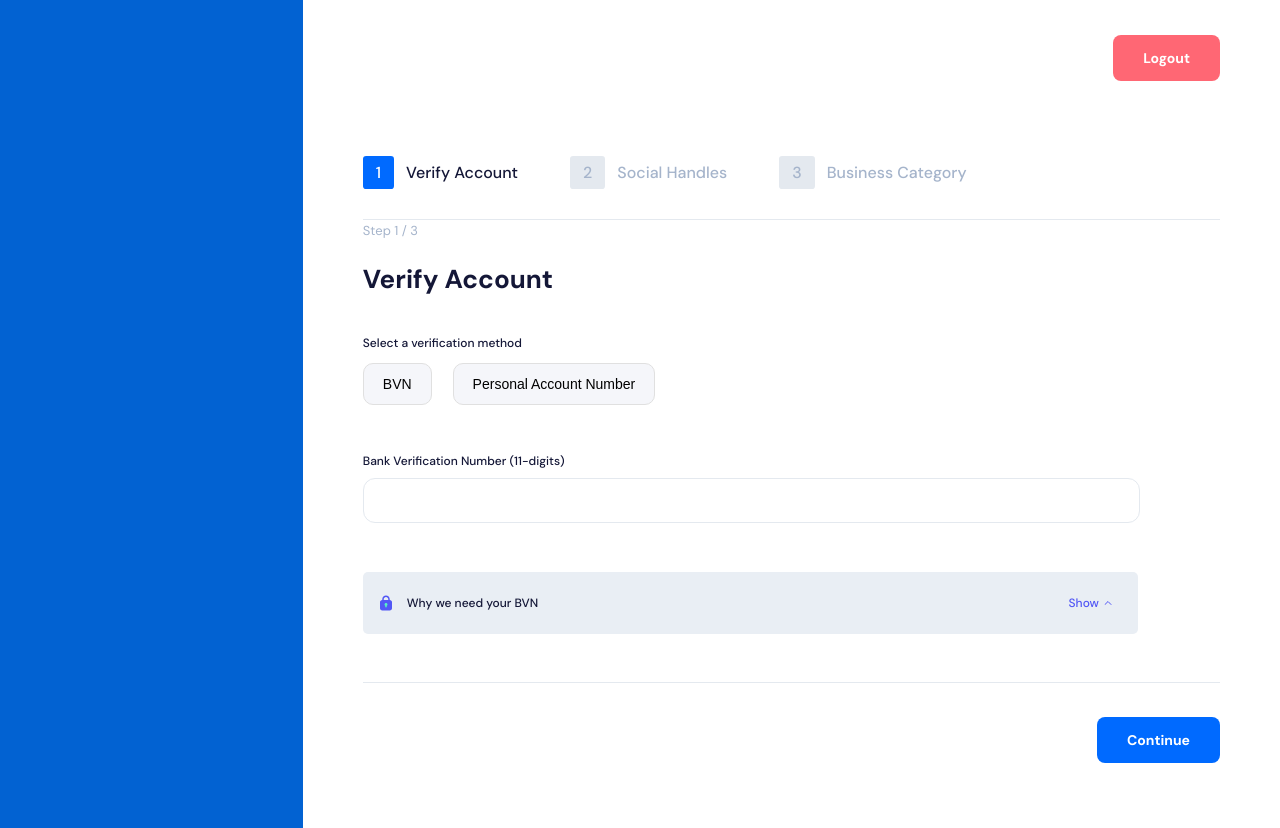
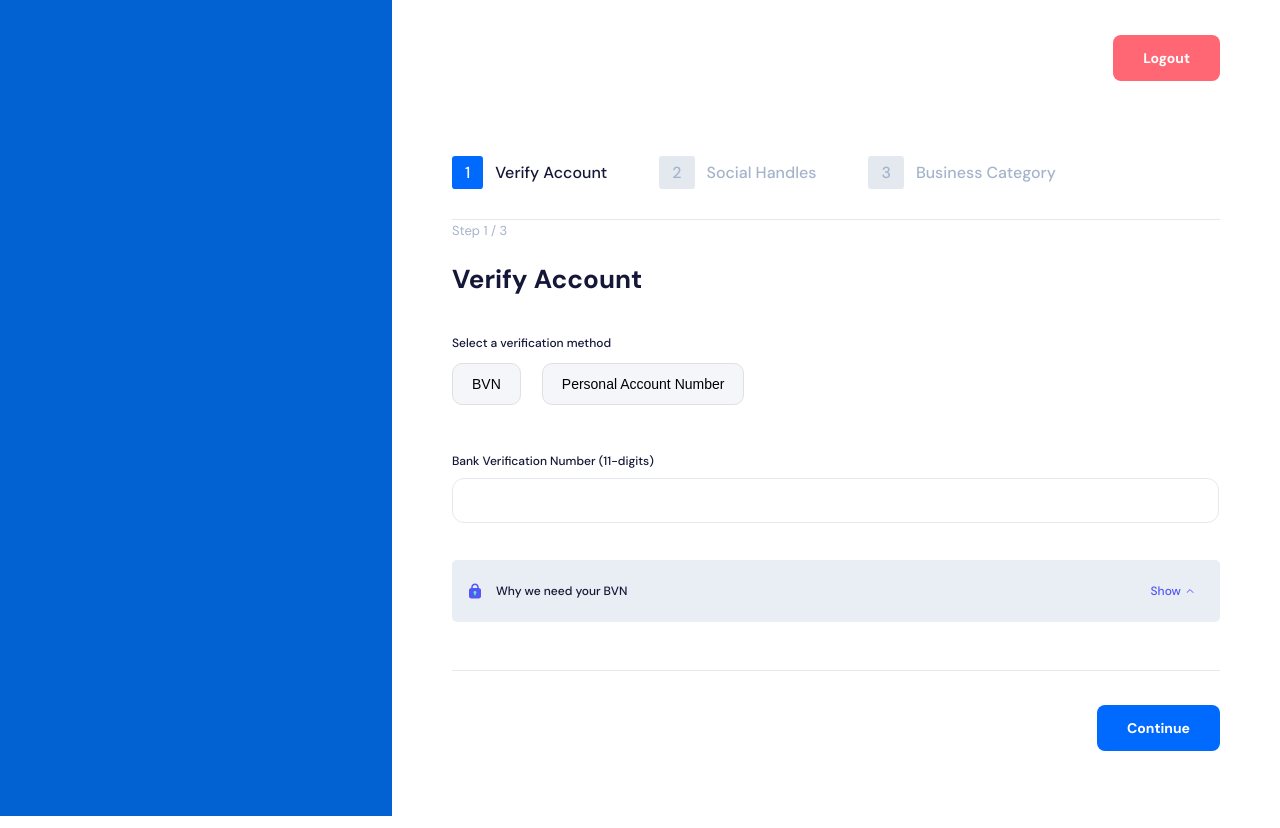
Before and after one commit to Iamhafsah/test, a React (Create React App) app: page / in a window 1280 px wide. Built offline with nearby package versions, Linux system fonts and the light colour scheme.

Commit message:
modifications to page and styles

```diff
--- a/src/components/verify-account/AccountNumber.js
+++ b/src/components/verify-account/AccountNumber.js
@@ -19,7 +19,6 @@ const AccountNumber = () => {
             text="Account Number"
             value={accNo} onChange={accountInputChange} setInputValue={setAccNo} required
             />
-            {accNo}
 
             <Select
             label="bank"
--- a/src/styles/bvn-styles.css
+++ b/src/styles/bvn-styles.css
@@ -1,7 +1,7 @@
 /* styles for the bvn verification step */
 
 .bvn-input{
-    width: 59vw;
+    width: 97%;
     border-radius: 12px;
     border: 1px solid #E4E9EF;
     padding: 14px 0;
@@ -13,10 +13,10 @@
     padding: 22px 26px;
     padding-bottom: 13px;
     font-size: 12px;
-    margin-top: 28px;
+    margin-top: 16px;
     border-radius: 5px;
     margin-bottom: 48px;
-    max-width: 56.5vw;
+    max-width: 95%;
   }
   .bvn-label{
     display: flex;
--- a/src/styles/social-styles.css
+++ b/src/styles/social-styles.css
@@ -19,6 +19,9 @@
   .social-handles .social-media{
     margin-bottom: 30px;
   }
+  .social-media input{
+    margin-bottom: 1em;
+  }
   .twitter-input{
     margin-right: 0;
   }
--- a/src/styles/verify-styles.css
+++ b/src/styles/verify-styles.css
@@ -2,6 +2,7 @@
 
 .verify-account-form{
     color: #141737;
+    width: 60vw;
   }
   .verify-account-form h2, .business-category h2{
     margin-bottom: 39px;
@@ -37,4 +38,7 @@
   .verify-account-div button, .pos-options button{
     margin-bottom: 22px;
   }
+  .verify-account-form{
+    width: auto;
+  }
 }
--- a/src/utils/Input.js
+++ b/src/utils/Input.js
@@ -8,7 +8,7 @@ const empty = inputValue === '';
         <div>
             <label htmlFor={label}>{text}</label> <br/>
 
-            <input type="text" className={`${extraStyle} ${emptyInput} account-input` }  placeholder={social ? "@" : ""} value={inputValue} onChange={!optional && handleChange} required /> <br/>
+           <input type="text" className={`${extraStyle} ${emptyInput} account-input` }  placeholder={social ? "@" : ""} value={inputValue} onChange={!optional && handleChange} required /> <br/>
         </div>
     )
 }
```
